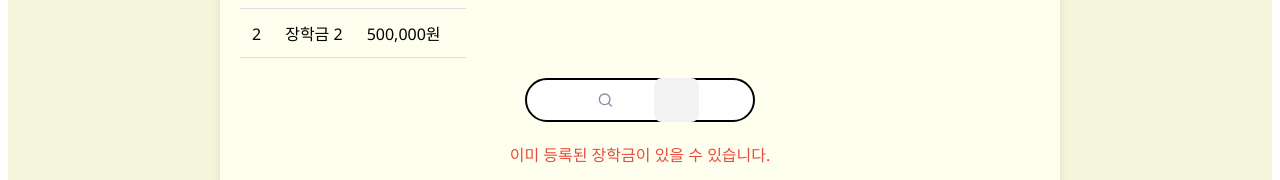
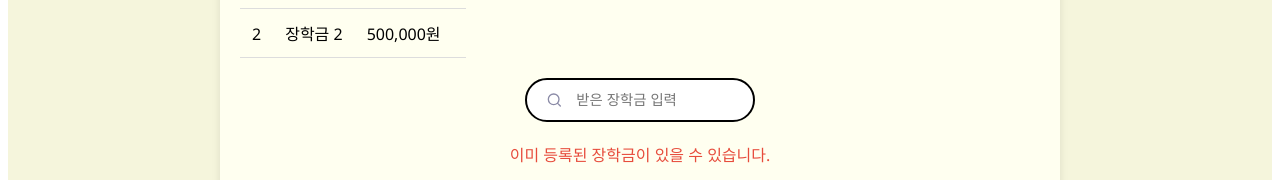
Before and after one commit to scholarship-mju/front, a React (Create React App) app: page /received-scholarships in a window 1280 px wide. Shown: the part 478-658 px from the top of the page. Built offline with nearby package versions, Linux system fonts and the light colour scheme.

Commit message:
Scholarships페이지 css 주석처리

```diff
--- a/src/css/ScholarshipsPage.css
+++ b/src/css/ScholarshipsPage.css
@@ -1,198 +1,198 @@
-/* ScholarshipsPage.css */
-
-/* 검색어 입력창 스타일 */
-input[type="text"] {
-    width: 100%;             /* 입력창 너비 100% */
-    max-width: 500px;       /* 최대 너비 설정 */
-    line-height: 40px;
-    padding: 0 1px;
-    padding-left: 2.5rem;
-    border: 2px solid transparent;
-    border-radius: 8px;
-    outline: none;
-    background-color: #f3f3f4;
-    color: #0d0c22;
-    transition: 0.3s ease;
-}
-
-.input::placeholder {
-    color: #9e9ea7;
-}
-
-.input:focus,
-input:hover {
-    outline: none;
-    border-color: rgba(247, 127, 0, 0.4);
-    background-color: #fff;
-    box-shadow: 0 0 0 4px rgb(247 127 0 / 10%);
-}
-
-/* 버튼 스타일 */
-button {
-    appearance: none;
-    background-color: transparent;
-    border: 0.125em solid #1A1A1A;
-    border-radius: 0.9375em;
-    box-sizing: border-box;
-    color: #3B3B3B;
-    cursor: pointer;
-    display: inline-block;
-    font-family: Roobert, -apple-system, BlinkMacSystemFont, "Segoe UI", Helvetica, Arial, sans-serif, "Apple Color Emoji", "Segoe UI Emoji", "Segoe UI Symbol";
-    font-size: 16px;
-    font-weight: 600;
-    line-height: normal;
-    margin: 20px;
-    min-height: 3.75em;
-    min-width: 0;
-    outline: none;
-    padding: 1em 2.3em;
-    text-align: center;
-    text-decoration: none;
-    transition: all 300ms cubic-bezier(.23, 1, 0.32, 1);
-    user-select: none;
-    -webkit-user-select: none;
-    touch-action: manipulation;
-    will-change: transform;
-}
-
-button:disabled {
-    pointer-events: none;
-}
-
-button:hover {
-    color: #fff;
-    background-color: #1A1A1A;
-    box-shadow: rgba(0, 0, 0, 0.25) 0 8px 15px;
-    transform: translateY(-2px);
-}
-
-button:active {
-    box-shadow: none;
-    transform: translateY(0);
-}
-
-/* 필드셋 스타일 */
-fieldset {
-    border: 2px solid #4CAF50; /* 테두리 색상과 굵기 */
-    border-radius: 8px;        /* 모서리 둥글게 */
-    padding: 10px;             /* 안쪽 여백 */
-    margin: 0 10px 0 0;
-}
-
-/* 리스트 스타일: 점 제거 */
-ul {
-    list-style-type: none; /* 점 제거 */
-    padding: 0;            /* 기본 패딩 제거 */
-    margin: 0;             /* 기본 마진 제거 */
-}
-
-/* 리스트 아이템 스타일 */
-.scholarship-item {
-    display: flex;            /* Flexbox 사용 */
-    justify-content: space-between; /* 양쪽 끝 정렬 */
-    align-items: center;      /* 수직 중앙 정렬 */
-    margin-bottom: 10px;
-    margin-top: 0;    /* 리스트 아이템 간의 간격 */
-}
-.unit{
-    text-align: right; /* 텍스트를 오른쪽으로 정렬 */
-    margin-bottom: 0;
-}
-
-.button-container,.search-container,h1,.errormessage{
-    display: flex;
-    justify-content: center;
-    align-items: center;
-}
-/* 금액 스타일 */
-.scholarship-amount  {
-    margin-left: auto; /* 왼쪽 여백을 자동으로 설정하여 오른쪽 정렬 */
-    text-align: right; /* 텍스트를 오른쪽으로 정렬 */
-}
-
-/* From Uiverse.io by catraco */
-.heart-container {
-    --heart-color: rgb(255, 91, 137);
-    position: relative;
-    width: 50px;
-    height: 50px;
-    transition: .3s;
-  }
-
-  .heart-container .checkbox {
-    position: absolute;
-    width: 100%;
-    height: 100%;
-    opacity: 0;
-    z-index: 20;
-    cursor: pointer;
-  }
-
-  .heart-container .svg-container {
-    width: 100%;
-    height: 100%;
-    display: flex;
-    justify-content: center;
-    align-items: center;
-  }
-
-  .heart-container .svg-outline,
-          .heart-container .svg-filled {
-    fill: var(--heart-color);
-    position: absolute;
-  }
-
-  .heart-container .svg-filled {
-    animation: keyframes-svg-filled 1s;
-    display: none;
-  }
-
-  .heart-container .svg-celebrate {
-    position: absolute;
-    animation: keyframes-svg-celebrate .5s;
-    animation-fill-mode: forwards;
-    display: none;
-    stroke: var(--heart-color);
-    fill: var(--heart-color);
-    stroke-width: 2px;
-  }
-
-  .heart-container .checkbox:checked~.svg-container .svg-filled {
-    display: block
-  }
-
-  .heart-container .checkbox:checked~.svg-container .svg-celebrate {
-    display: block
-  }
-
-  @keyframes keyframes-svg-filled {
-    0% {
-      transform: scale(0);
-    }
-
-    25% {
-      transform: scale(1.2);
-    }
-
-    50% {
-      transform: scale(1);
-      filter: brightness(1.5);
-    }
-  }
-
-  @keyframes keyframes-svg-celebrate {
-    0% {
-      transform: scale(0);
-    }
-
-    50% {
-      opacity: 1;
-      filter: brightness(1.5);
-    }
-
-    100% {
-      transform: scale(1.4);
-      opacity: 0;
-      display: none;
-    }
-  }
+/*/* ScholarshipsPage.css */*/
+/**/
+/*/* 검색어 입력창 스타일 */*/
+/*input[type="text"] {*/
+/*    width: 100%;             /* 입력창 너비 100% */*/
+/*    max-width: 500px;       /* 최대 너비 설정 */*/
+/*    line-height: 40px;*/
+/*    padding: 0 1px;*/
+/*    padding-left: 2.5rem;*/
+/*    border: 2px solid transparent;*/
+/*    border-radius: 8px;*/
+/*    outline: none;*/
+/*    background-color: #f3f3f4;*/
+/*    color: #0d0c22;*/
+/*    transition: 0.3s ease;    */
+/*}*/
+/**/
+/*.input::placeholder {*/
+/*    color: #9e9ea7;*/
+/*}*/
+/**/
+/*.input:focus,*/
+/*input:hover {*/
+/*    outline: none;*/
+/*    border-color: rgba(247, 127, 0, 0.4);*/
+/*    background-color: #fff;*/
+/*    box-shadow: 0 0 0 4px rgb(247 127 0 / 10%);*/
+/*}*/
+/**/
+/*/* 버튼 스타일 */*/
+/*button {*/
+/*    appearance: none;*/
+/*    background-color: transparent;*/
+/*    border: 0.125em solid #1A1A1A;*/
+/*    border-radius: 0.9375em;*/
+/*    box-sizing: border-box;*/
+/*    color: #3B3B3B;*/
+/*    cursor: pointer;*/
+/*    display: inline-block;*/
+/*    font-family: Roobert, -apple-system, BlinkMacSystemFont, "Segoe UI", Helvetica, Arial, sans-serif, "Apple Color Emoji", "Segoe UI Emoji", "Segoe UI Symbol";*/
+/*    font-size: 16px;*/
+/*    font-weight: 600;*/
+/*    line-height: normal;*/
+/*    margin: 20px;*/
+/*    min-height: 3.75em;*/
+/*    min-width: 0;*/
+/*    outline: none;*/
+/*    padding: 1em 2.3em;*/
+/*    text-align: center;*/
+/*    text-decoration: none;*/
+/*    transition: all 300ms cubic-bezier(.23, 1, 0.32, 1);*/
+/*    user-select: none;*/
+/*    -webkit-user-select: none;*/
+/*    touch-action: manipulation;*/
+/*    will-change: transform;*/
+/*}*/
+/**/
+/*button:disabled {*/
+/*    pointer-events: none;*/
+/*}*/
+/**/
+/*button:hover {*/
+/*    color: #fff;*/
+/*    background-color: #1A1A1A;*/
+/*    box-shadow: rgba(0, 0, 0, 0.25) 0 8px 15px;*/
+/*    transform: translateY(-2px);*/
+/*}*/
+/**/
+/*button:active {*/
+/*    box-shadow: none;*/
+/*    transform: translateY(0);*/
+/*}*/
+/**/
+/*/* 필드셋 스타일 */*/
+/*fieldset {*/
+/*    border: 2px solid #4CAF50; /* 테두리 색상과 굵기 */*/
+/*    border-radius: 8px;        /* 모서리 둥글게 */*/
+/*    padding: 10px;             /* 안쪽 여백 */*/
+/*    margin: 0 10px 0 0;            */
+/*}*/
+/**/
+/*/* 리스트 스타일: 점 제거 */*/
+/*ul {*/
+/*    list-style-type: none; /* 점 제거 */*/
+/*    padding: 0;            /* 기본 패딩 제거 */*/
+/*    margin: 0;             /* 기본 마진 제거 */*/
+/*}*/
+/**/
+/*/* 리스트 아이템 스타일 */*/
+/*.scholarship-item {*/
+/*    display: flex;            /* Flexbox 사용 */*/
+/*    justify-content: space-between; /* 양쪽 끝 정렬 */*/
+/*    align-items: center;      /* 수직 중앙 정렬 */*/
+/*    margin-bottom: 10px;  */
+/*    margin-top: 0;    /* 리스트 아이템 간의 간격 */*/
+/*}*/
+/*.unit{*/
+/*    text-align: right; /* 텍스트를 오른쪽으로 정렬 */*/
+/*    margin-bottom: 0;*/
+/*}*/
+/**/
+/*.button-container,.search-container,h1,.errormessage{*/
+/*    display: flex;*/
+/*    justify-content: center;*/
+/*    align-items: center;*/
+/*}*/
+/*/* 금액 스타일 */*/
+/*.scholarship-amount  {*/
+/*    margin-left: auto; /* 왼쪽 여백을 자동으로 설정하여 오른쪽 정렬 */*/
+/*    text-align: right; /* 텍스트를 오른쪽으로 정렬 */*/
+/*}*/
+/**/
+/*/* From Uiverse.io by catraco */ */
+/*.heart-container {*/
+/*    --heart-color: rgb(255, 91, 137);*/
+/*    position: relative;*/
+/*    width: 50px;*/
+/*    height: 50px;*/
+/*    transition: .3s;*/
+/*  }*/
+/**/
+/*  .heart-container .checkbox {*/
+/*    position: absolute;*/
+/*    width: 100%;*/
+/*    height: 100%;*/
+/*    opacity: 0;*/
+/*    z-index: 20;*/
+/*    cursor: pointer;*/
+/*  }*/
+/**/
+/*  .heart-container .svg-container {*/
+/*    width: 100%;*/
+/*    height: 100%;*/
+/*    display: flex;*/
+/*    justify-content: center;*/
+/*    align-items: center;*/
+/*  }*/
+/**/
+/*  .heart-container .svg-outline,*/
+/*          .heart-container .svg-filled {*/
+/*    fill: var(--heart-color);*/
+/*    position: absolute;*/
+/*  }*/
+/**/
+/*  .heart-container .svg-filled {*/
+/*    animation: keyframes-svg-filled 1s;*/
+/*    display: none;*/
+/*  }*/
+/**/
+/*  .heart-container .svg-celebrate {*/
+/*    position: absolute;*/
+/*    animation: keyframes-svg-celebrate .5s;*/
+/*    animation-fill-mode: forwards;*/
+/*    display: none;*/
+/*    stroke: var(--heart-color);*/
+/*    fill: var(--heart-color);*/
+/*    stroke-width: 2px;*/
+/*  }*/
+/**/
+/*  .heart-container .checkbox:checked~.svg-container .svg-filled {*/
+/*    display: block*/
+/*  }*/
+/**/
+/*  .heart-container .checkbox:checked~.svg-container .svg-celebrate {*/
+/*    display: block*/
+/*  }*/
+/**/
+/*  @keyframes keyframes-svg-filled {*/
+/*    0% {*/
+/*      transform: scale(0);*/
+/*    }*/
+/**/
+/*    25% {*/
+/*      transform: scale(1.2);*/
+/*    }*/
+/**/
+/*    50% {*/
+/*      transform: scale(1);*/
+/*      filter: brightness(1.5);*/
+/*    }*/
+/*  }*/
+/**/
+/*  @keyframes keyframes-svg-celebrate {*/
+/*    0% {*/
+/*      transform: scale(0);*/
+/*    }*/
+/**/
+/*    50% {*/
+/*      opacity: 1;*/
+/*      filter: brightness(1.5);*/
+/*    }*/
+/**/
+/*    100% {*/
+/*      transform: scale(1.4);*/
+/*      opacity: 0;*/
+/*      display: none;*/
+/*    }*/
+/*  }*/
```
Also changed, not shown: src/pages/ScholarshipsPage.js (+67 -24 lines).
